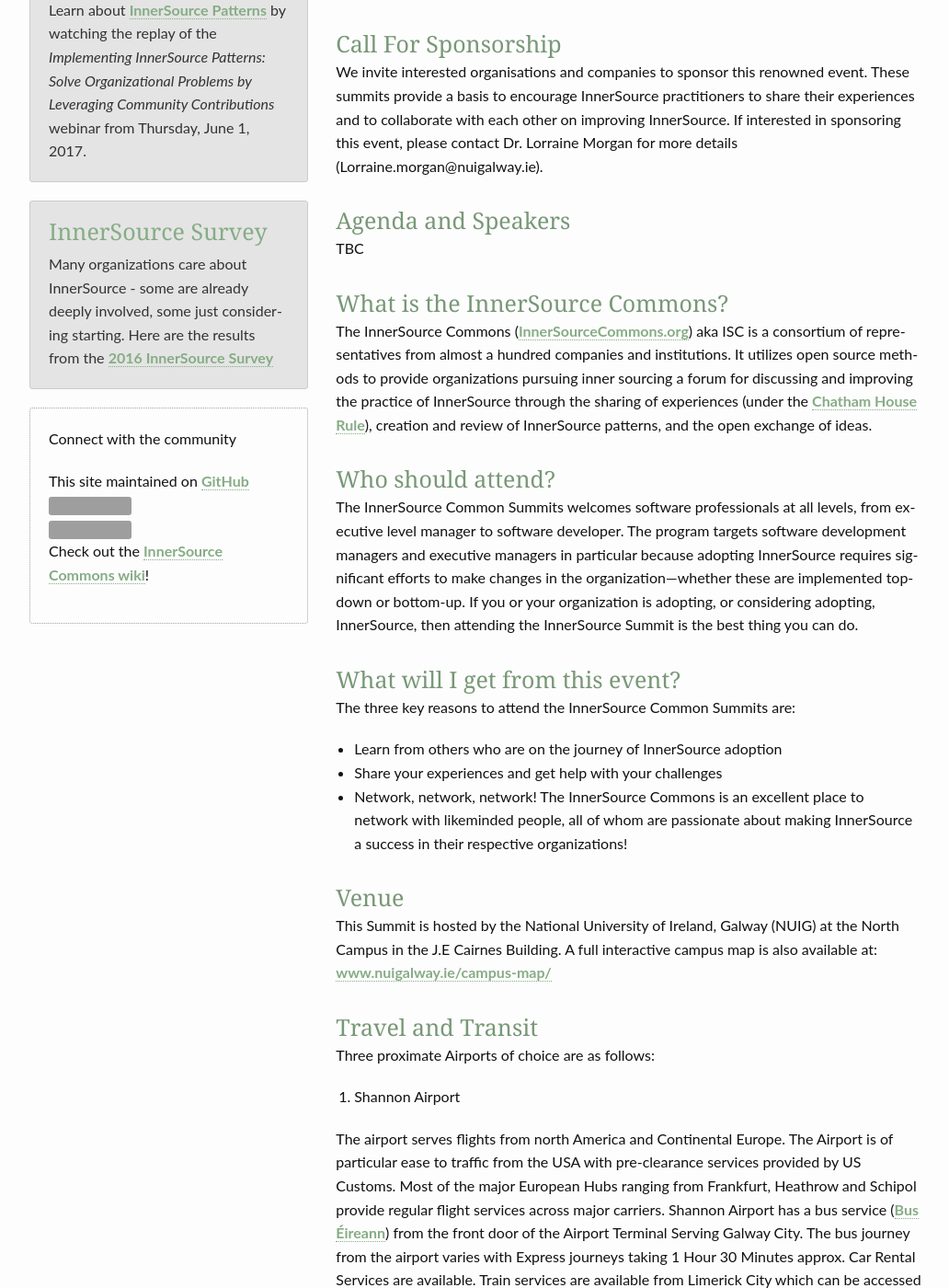
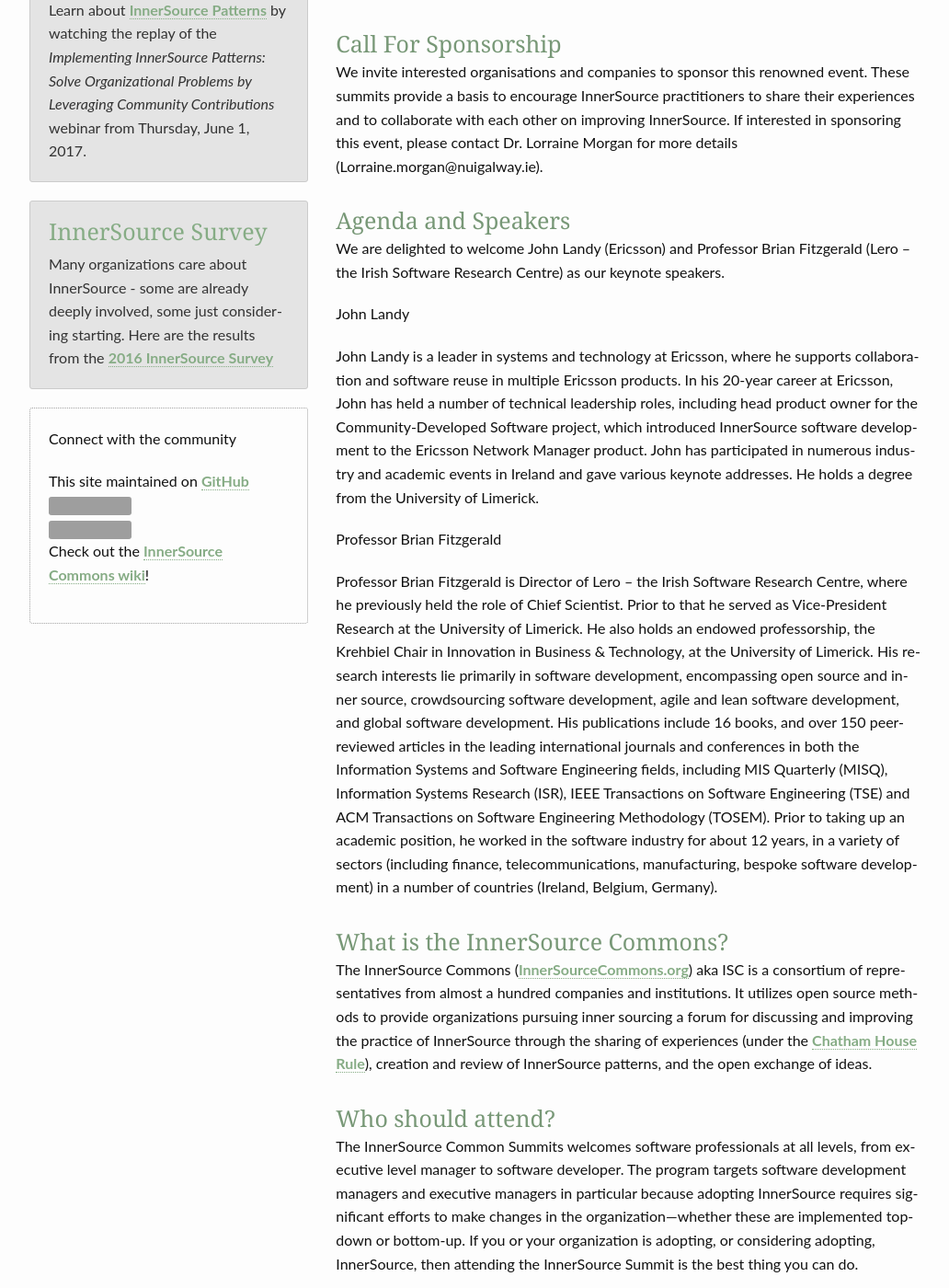
Before and after one commit to paypal/InnerSourceCommons, a Jekyll site: the page built from events/isc-spring-2019.md, in a window 1280 px wide and 1400 px high, scrolled down 884 px. Shown: the whole window at 92% size, without its empty margins (123-1155 px from the left). Built offline with Jekyll 4.4.1, drawn with Linux system fonts in a browser that asks for light colours; grey boxes are pictures that could not be loaded.

Commit message:
Update isc-spring-2019.md

```diff
--- a/events/isc-spring-2019.md
+++ b/events/isc-spring-2019.md
@@ -17,7 +17,17 @@
 We invite interested organisations and companies to sponsor this renowned event. These summits provide a basis to encourage InnerSource practitioners to share their experiences and to collaborate with each other on improving InnerSource. If interested in sponsoring this event, please contact Dr. Lorraine Morgan for more details (Lorraine.morgan@nuigalway.ie).
 
 ### Agenda and Speakers
-TBC
+
+We are delighted to welcome John Landy (Ericsson) and Professor Brian Fitzgerald (Lero – the Irish Software Research Centre) as our keynote speakers.
+
+John Landy
+
+John Landy is a leader in systems and technology at Ericsson, where he supports collaboration and software reuse in multiple Ericsson products. In his 20-year career at Ericsson, John has held a number of technical leadership roles, including head product owner for the Community-Developed Software project, which introduced InnerSource software development to the Ericsson Network Manager product. John has participated in numerous industry and academic events in Ireland and gave various keynote addresses. He holds a degree from the University of Limerick.
+
+Professor Brian Fitzgerald
+
+Professor Brian Fitzgerald is Director of Lero – the Irish Software Research Centre, where he previously held the role of Chief Scientist.  Prior to that he served as Vice-President Research at the University of Limerick. He also holds an endowed professorship, the Krehbiel Chair in Innovation in Business & Technology, at the University of Limerick.  His research interests lie primarily in software development, encompassing open source and inner source, crowdsourcing software development, agile and lean software development, and global software development. His publications include 16 books, and over 150 peer-reviewed articles in the leading international journals and conferences in both the Information Systems and Software Engineering fields, including MIS Quarterly (MISQ), Information Systems Research (ISR), IEEE Transactions on Software Engineering (TSE) and ACM Transactions on Software Engineering Methodology (TOSEM). Prior to taking up an academic position, he worked in the software industry for about 12 years, in a variety of sectors (including finance, telecommunications, manufacturing, bespoke software development) in a number of countries (Ireland, Belgium, Germany).
+
 
 ### What is the InnerSource Commons?
 
```
